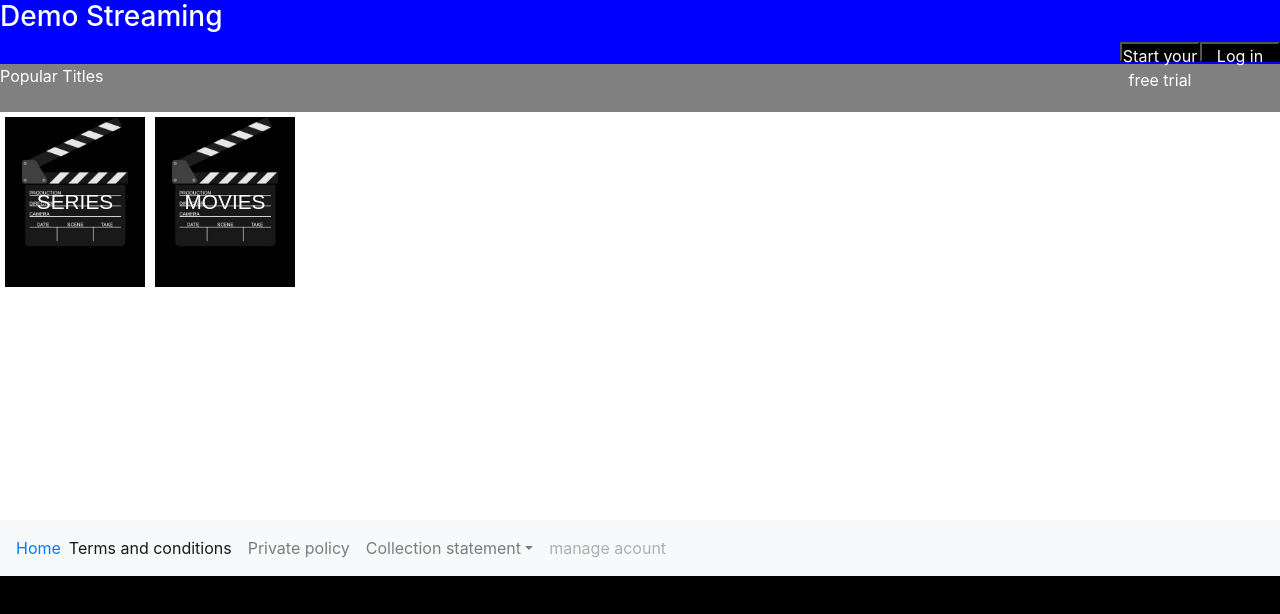
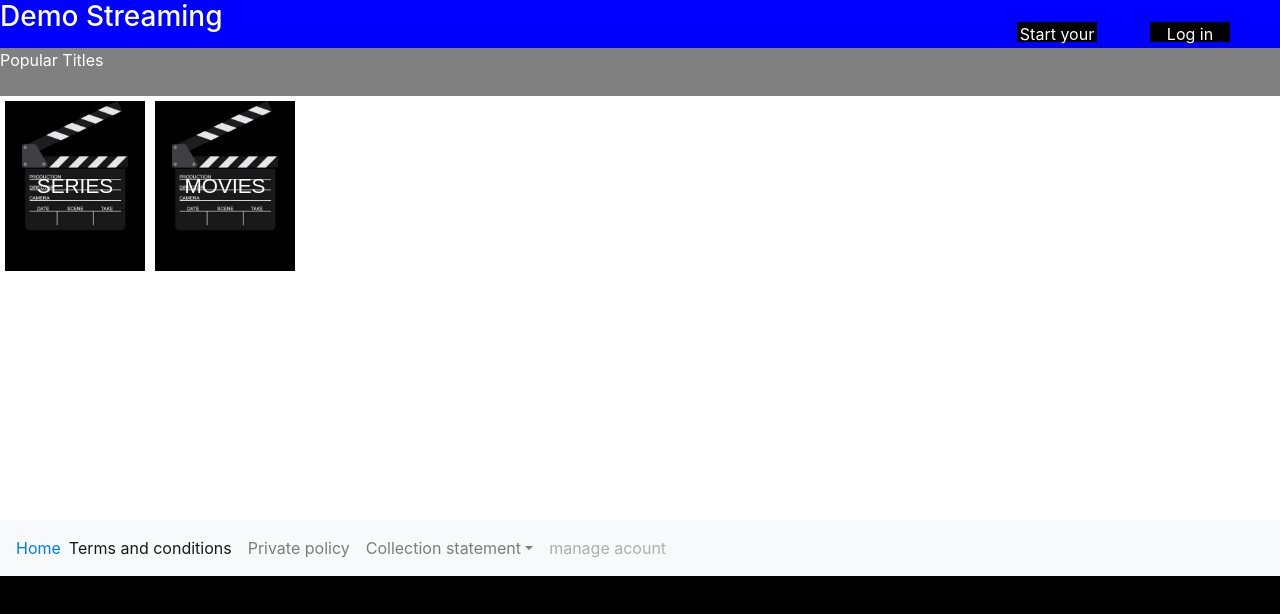
Before and after one commit to Oba-Keng/Movies-series_app, a React (Create React App) app in the folder front_end/: page / in a window 1280 px wide. Shown: the top 614 px of the page. Built offline with nearby package versions, Linux system fonts and the light colour scheme.

Commit message:
button functionality

```diff
--- a/front_end/src/components/regions/Home/index.js
+++ b/front_end/src/components/regions/Home/index.js
@@ -7,17 +7,26 @@ export default function Header() {
     <HeaderContainer>
       <div className="App">
         <h3>Demo Streaming</h3>
-        <button classname="btn btn-primary">Log in</button>
-        <button classname="btn btn-primary">Start your free trial</button>
+        <Button>Log in</Button>
+        <Button>Start your</Button>
       </div>
     </HeaderContainer>
   );
 }
 
+const Button = styled.button`
+  margin: 3px;
+  width: 60px;
+  height: 20px;
+  border: none;
+  margin-top: -20px;
+  margin-right: 50px;
+`;
+
 const HeaderContainer = styled.header`
   background: blue;
   color: white;
-  height: 4rem;
+  height: 3rem;
 
   h3 {
     top: 25%;
```
